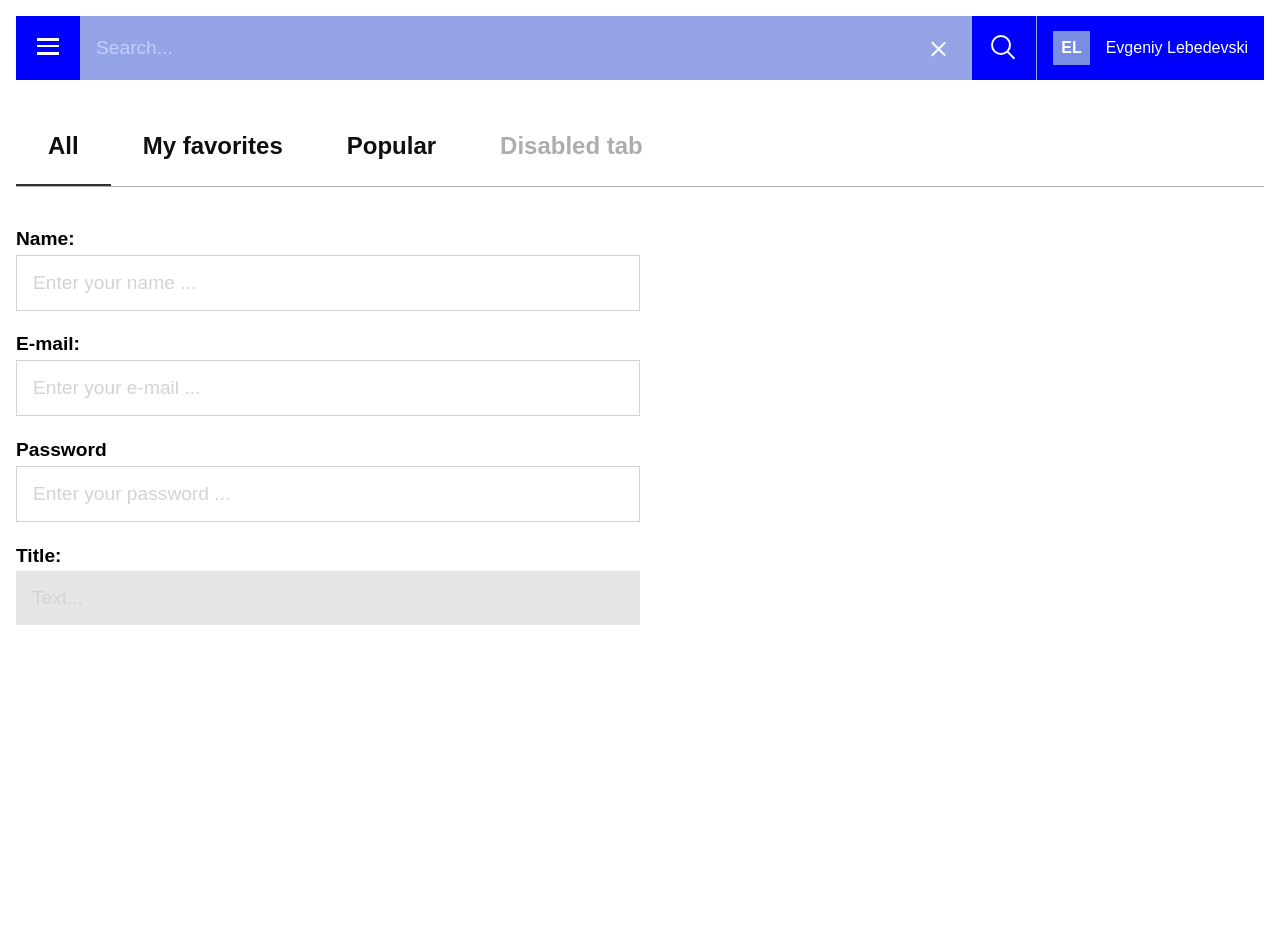
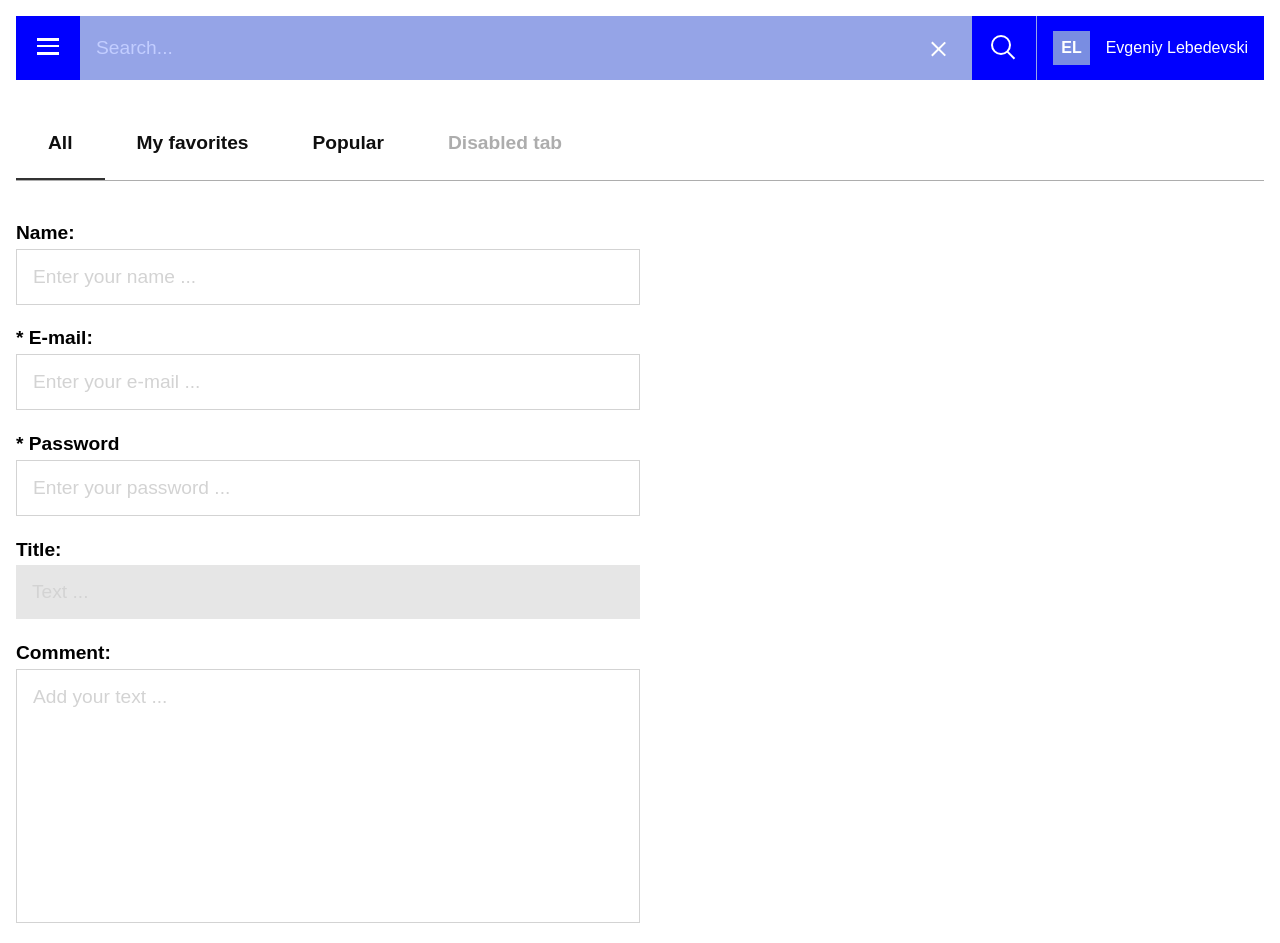
Before and after one commit to Lightzone1981/Blog-react, a React (Create React App) app in the folder lightzone-react/: page / in a window 1280 px wide. Before the commit the page ends 800 px from the top, so only its background shows below. Built offline with nearby package versions, Linux system fonts and the light colour scheme.

Commit message:
feat: create textarea component

```diff
--- a/lightzone-react/src/App.css
+++ b/lightzone-react/src/App.css
@@ -2,6 +2,7 @@
     padding: 1rem;
 }
 .main-header{
+    min-width: 45rem;
     display: flex;
     justify-content: space-between;
     align-items: center;
--- a/lightzone-react/src/App.tsx
+++ b/lightzone-react/src/App.tsx
@@ -1,4 +1,4 @@
-import { Input, UserAvatar, Tabs, BurgerMenu, SearchBar } from './components';
+import { Input, TextArea, UserAvatar, Tabs, BurgerMenu, SearchBar } from './components';
 import './App.css'
 
 const App = () => {
@@ -25,7 +25,10 @@ const App = () => {
         required={true} error='Password must contain at least 8 characters' isEnable={true} />
       <br/>
       <br/>
-      <Input type='text' name='input-4' label='Title:' placeholder='Text...' isEnable={false} />
+      <Input type='text' name='input-4' label='Title:' placeholder='Text ...' isEnable={false} />
+      <br/>
+      <br />
+      <TextArea rows={10} label = 'Comment:' placeholder = 'Add your text ...' isEnable={true} />
     </div>
   )
 }
--- a/lightzone-react/src/components/Input/Input.css
+++ b/lightzone-react/src/components/Input/Input.css
@@ -1,4 +1,5 @@
 .input{
+    min-width: 30rem;
     width: 50%;
     padding: 1rem;
     font-size: 1.2rem;
--- a/lightzone-react/src/components/Input/Input.tsx
+++ b/lightzone-react/src/components/Input/Input.tsx
@@ -15,7 +15,7 @@ const Input = ({ type, name, label, placeholder, isEnable, required, error }: II
     const [text,setText] = useState('')
     return (
         <>
-            <label className='input__label' htmlFor={name}>{label}</label>
+            <label className='input__label' htmlFor={name}>{required?'* '+label:label}</label>
             <input className='input' name={name} type={type} placeholder={placeholder}
                 data-empty={text === '' ? 'true' : 'false'}
                 data-valid={required && (type ==='password' && text.length>0 && text.length<8)? 'false' : 'true'}
--- a/lightzone-react/src/components/SearchBar/SearchBar.css
+++ b/lightzone-react/src/components/SearchBar/SearchBar.css
@@ -68,9 +68,10 @@
 }
 
 .search-bar__button--erase{
+    flex-shrink: 2;
     position: relative;
-    width: 4rem;
-    height: 4rem;
+    min-width: 4rem;
+    min-height: 4rem;
     background-color: #95a4e7;
     border: none;
     cursor: pointer;
--- a/lightzone-react/src/components/Tabs/Tab.tsx
+++ b/lightzone-react/src/components/Tabs/Tab.tsx
@@ -1,13 +1,16 @@
 interface ITub{
-    label: string, active: string, callback: Function, enable: boolean
+    label: string,
+    active: string,
+    callback: Function,
+    disabled?: boolean
 }
 
-const Tab = ({ label, active, callback, enable }:ITub ) => {
+const Tab = ({ label, active, callback, disabled }:ITub ) => {
     return (
         <li className={
-            enable? label !== active ? 'tabs__item' : 'tabs__item tabs__item--active': 'tabs__item tabs__item--disabled'
+            !disabled? label !== active ? 'tabs__item' : 'tabs__item tabs__item--active': 'tabs__item tabs__item--disabled'
         }
-        onClick={enable?() => callback():()=>{}} >
+        onClick={!disabled?() => callback():()=>{}} >
             {label}
         </li>
     )
--- a/lightzone-react/src/components/Tabs/Tabs.css
+++ b/lightzone-react/src/components/Tabs/Tabs.css
@@ -1,4 +1,5 @@
 .tabs{
+    min-width: 40rem;
     list-style-type: none;
     display: flex;
     font-family: Arial, Helvetica, sans-serif;
@@ -9,7 +10,7 @@
     min-width: 5rem;
     text-align: center;
     padding:0 1rem;
-    font-size: 1.5rem;
+    font-size: 1.2rem;
     font-weight: bold;
     color:rgb(15, 15, 15);
     cursor: pointer;
--- a/lightzone-react/src/components/Tabs/Tabs.tsx
+++ b/lightzone-react/src/components/Tabs/Tabs.tsx
@@ -5,6 +5,7 @@ import Tab from './Tab'
 interface ITabsArr{
     id:number,
     label: string,
+    disabled?:boolean,
 }
 
 const Tabs = () => {
@@ -12,14 +13,14 @@ const Tabs = () => {
         { id:1, label: 'All'},
         { id:2, label: 'My favorites'},
         { id:3, label: 'Popular'},
-        { id:4, label: 'Disabled tab'},
+        { id:4, label: 'Disabled tab', disabled: true},
     ]
 
     const [active, setTab] = useState('All');
     return (
         <ul className='tabs'>
             {tabsArr.map(el => <Tab key={el.id} label={el.label} active={active}
-                callback={() => setTab(el.label)} enable={el.id === 4 ? false:true} />)}
+                callback={() => setTab(el.label)} disabled={el.disabled} />)}
         </ul>
     )
 }
--- /dev/null
+++ b/lightzone-react/src/components/TextArea/TextArea.css
@@ -0,0 +1,27 @@
+
+.textarea{
+    min-width: 30rem;
+    width: 50%;
+    resize: none;
+    border: 1px solid #d3d3d3;
+    outline: 0;
+    font-size: 1.2rem;
+    padding:1rem;
+    font-family: Arial, Helvetica, sans-serif;
+
+}
+
+.textarea::placeholder{
+    color: #d3d3d3;
+}
+
+.textarea:focus{
+    border: 1px solid #222;
+}
+
+.textarea__label{
+    font-family: Arial, Helvetica, sans-serif;
+    padding: 0.3rem 0;
+    font-size: 1.2rem;
+    font-weight: bold;
+}
--- /dev/null
+++ b/lightzone-react/src/components/TextArea/TextArea.tsx
@@ -0,0 +1,23 @@
+import { useState } from "react"
+import './TextArea.css'
+
+interface ITextArea{
+    label?: string,
+    placeholder?: string,
+    isEnable?: boolean,
+    rows?: number,
+    cols?: number
+}
+
+const TextArea = ({rows, cols, label, placeholder, isEnable}:ITextArea) => {
+    const [text, setText] = useState('')
+    return (
+        <>
+        <p className='textarea__label'>{label}</p>
+            <textarea className='textarea' rows={rows} cols={cols} placeholder={placeholder} disabled={!isEnable}
+            onChange={(e)=>setText(e.target.value)}/>
+        </>
+    )
+}
+
+export default TextArea
--- /dev/null
+++ b/lightzone-react/src/components/TextArea/index.tsx
@@ -0,0 +1 @@
+export { default as TextArea} from './TextArea'
--- a/lightzone-react/src/components/index.ts
+++ b/lightzone-react/src/components/index.ts
@@ -5,3 +5,4 @@ export * from './Tabs'
 export * from './BurgerMenu'
 export * from './SearchBar'
 export * from './Input'
+export * from './TextArea'
```
